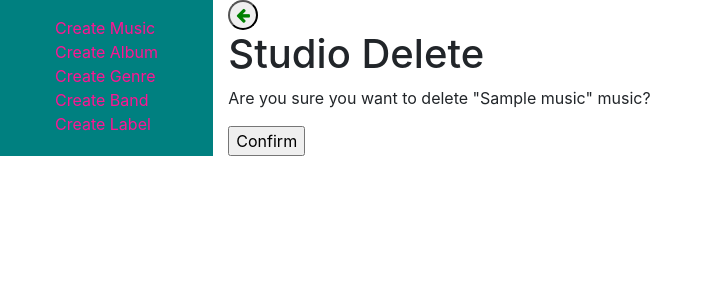
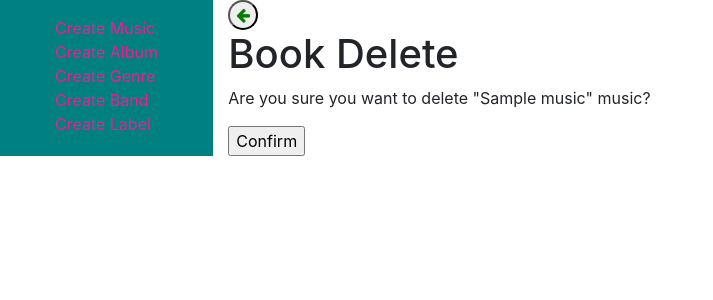
Before and after one commit to Mithilesh-M/music-app-django, a Django app: page /musicapp/music/delete/1 in a window 1280 px wide. Shown: the part 56-356 px from the top of the page, without its empty margins (0-713 px from the left). Run offline with Django 3.2, Linux system fonts and the light colour scheme; tables that the repository leaves empty hold one stand-in row (values such as "Sample post"); some libraries are stand-ins or nearby versions.

```diff
--- a/musicapp/templates/musicapp/music_confirm_delete.html
+++ b/musicapp/templates/musicapp/music_confirm_delete.html
@@ -9,7 +9,7 @@
 <br>
 <form method="post">
     {% csrf_token %}
-    <h1>Studio Delete</h1>
+    <h1>Book Delete</h1>
     <p>Are you sure you want to delete "{{ object }}" music?</p>
     <input type="submit" value="Confirm">
 </form>
--- a/musicapp/views.py
+++ b/musicapp/views.py
@@ -37,5 +37,6 @@ class MusicDeleteView(generic.DeleteView):
     model = Music
     success_url = reverse_lazy('music-list')
 
+
 class MusicDetailView(generic.DetailView):
     model = Music
```
